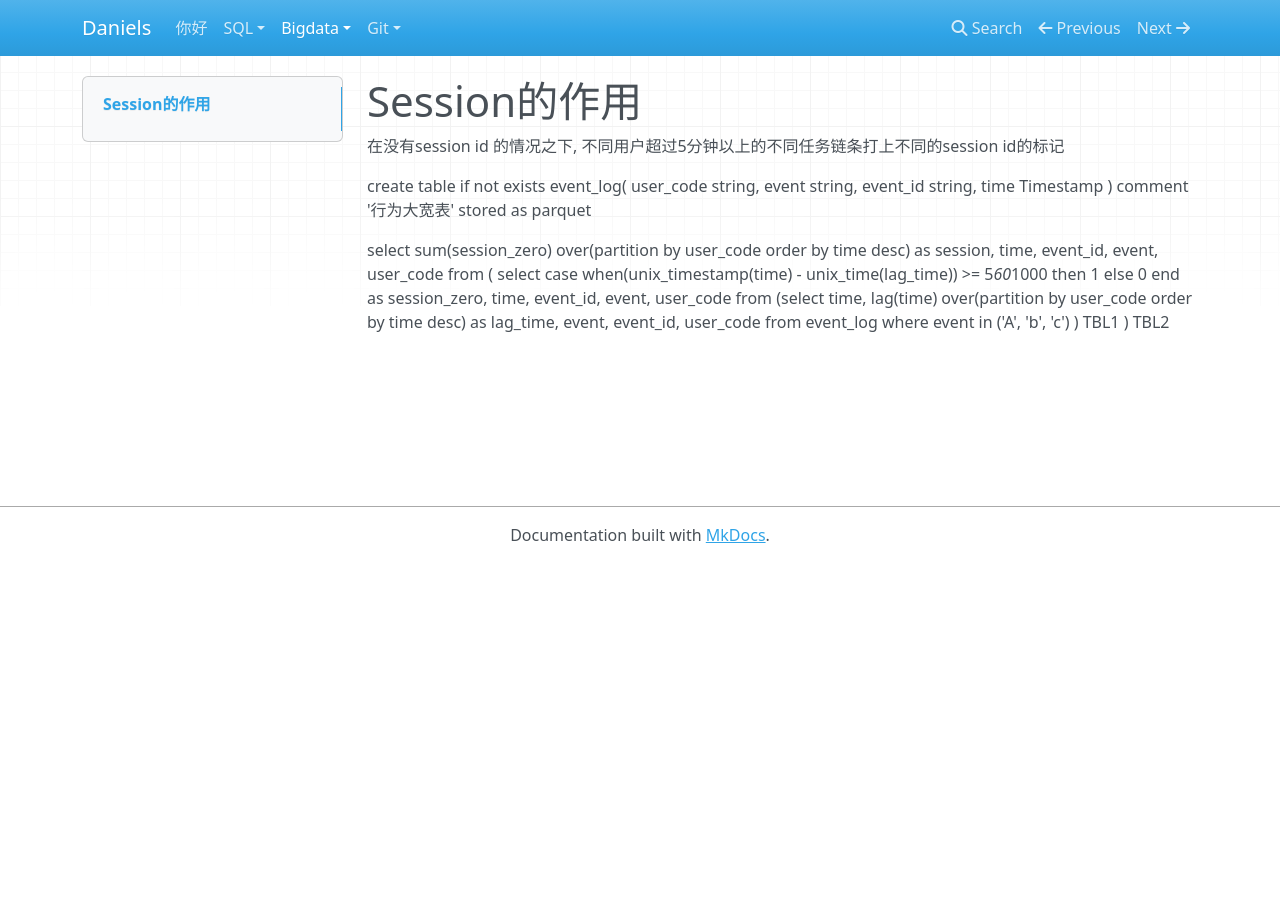
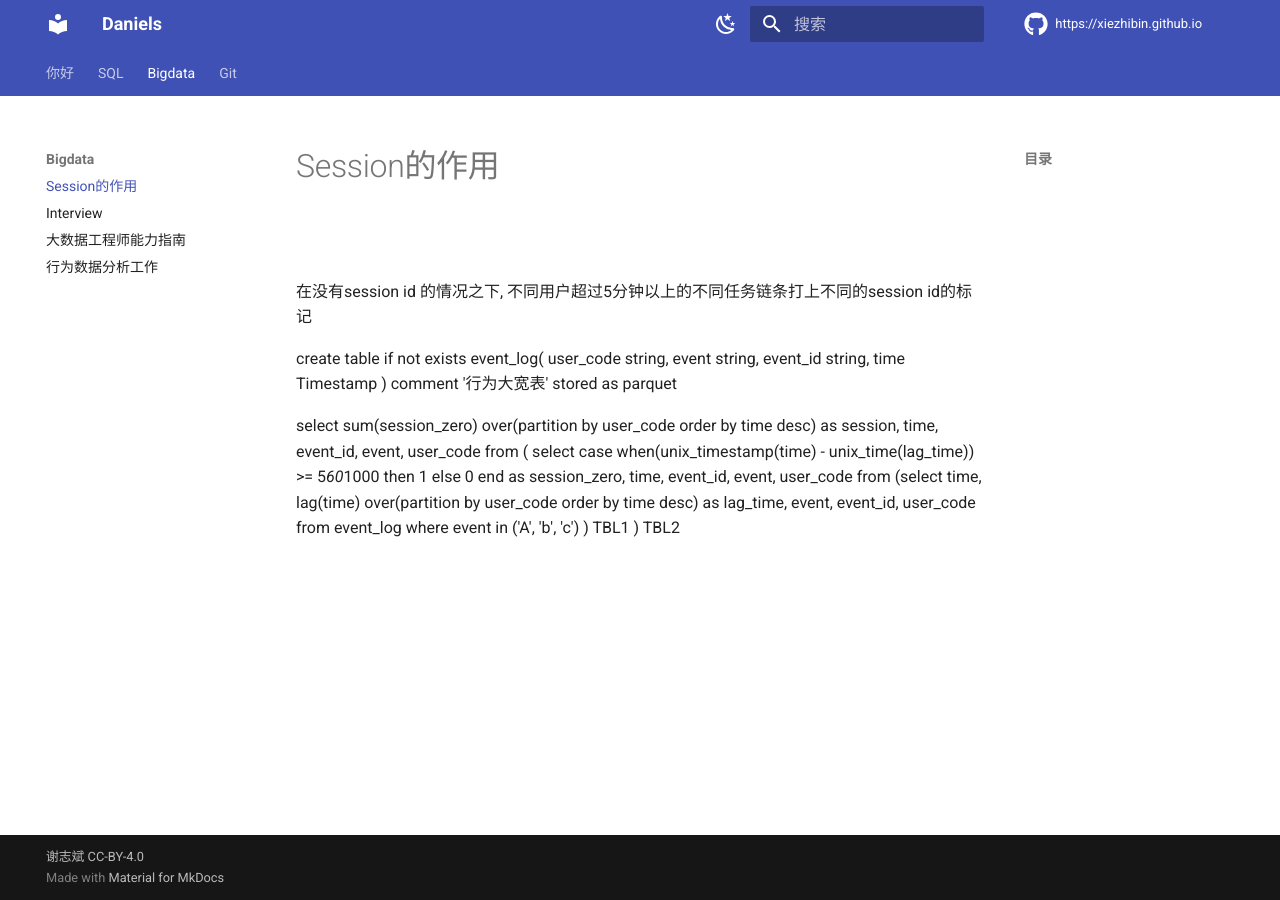
Before and after one commit to Xiezhibin/xiezhibin.github.io, an MkDocs documentation site: the page built from docs/bigdata/Session.md, in a window 1280 px wide. Built offline with MkDocs 1.6.1 and Material for MkDocs 9.7.7, drawn with Linux system fonts in a browser that asks for light colours; nearby versions of some CDN libraries.

Commit message:
20230407

```diff
--- a/mkdocs.yml
+++ b/mkdocs.yml
@@ -3,3 +3,81 @@
 site_url: https://xiezhibin.github.io
 site_author: 谢志斌
 site_description: 谢志斌的个人网站
+
+# [UI]
+## [top]
+theme:
+  name: material
+  palette:
+    - scheme: default # 日间模式
+      primary: indigo # 上方的
+      accent: orange # 链接等可交互元件的高亮色
+      toggle:
+        icon: material/weather-night # 图标
+        name: 切换至夜间模式 # 鼠标悬浮提示
+    - scheme: slate # 夜间模式
+      primary: indigo
+      accent: orange
+      toggle:
+        icon: material/weather-sunny
+        name: 切换至日间模式
+  features:
+    - navigation.tabs # 使用Tab来进行分类
+    - navigation.top # 返回顶部的按钮 在上滑时出现
+    - navigation.indexes # Tab会有一个index.md 而不是在打开Tab时打开第一篇文章
+    - navigation.expand # 打开Tab时左侧目录全部展开
+    - search.suggest # 搜索输入一些字母时推荐补全整个单词
+    - search.highlight # 搜索出的文章关键词加入高亮
+    - content.code.copy # 可以通过按钮复制代码
+  language: zh # 一些提示性的文字会变成中文
+  icon:
+    repo: fontawesome/brands/github
+edit_uri: edit/main/docs # 编辑按钮跳转的链接
+## [top-right corner]
+repo_url: https://xiezhibin.github.io # 右上角点击跳转的链接
+repo_name: https://xiezhibin.github.io # 右上角的名字
+## [bottom-left corner]
+copyright: 谢志斌 CC-BY-4.0 # 左下角的版权声明
+## [bottom-right corner]
+# extra:
+#   social: # icons
+#     - icon: fontawesome/brands/bilibili
+#       link: https://space.bilibili.com/24502827
+#       name: Bilibili | 我不是小杰 # 鼠标悬浮提示
+#     - icon: fontawesome/brands/github
+#       link: https://github.com/Yang-Xijie
+#       name: GitHub | Yang-Xijie
+
+
+# [Extensions]
+plugins:
+  - search: # 现在还不支持中文搜索 支持之后可以设置语言
+    # insider已经支持中文的分词搜索了 https://squidfunk.github.io/mkdocs-material/blog/2022/chinese-search-support/
+      lang:
+        - en
+        - ja
+  - tags # 给单篇文章添加标签 https://squidfunk.github.io/mkdocs-material/setup/setting-up-tags/?h=tags
+markdown_extensions:
+  - pymdownx.arithmatex: # latex支持
+      generic: true
+  - attr_list # 给图片后面添加{width="300"}设置大小
+  - toc:
+      permalink: true # 固定标题位置为当前位置
+  - pymdownx.highlight: # 代码块高亮
+      # linenums: true # 显示行号
+      # auto_title: true # 显示编程语言名称
+  - pymdownx.superfences # 代码块高亮插件
+  - meta # 支持Markdown文件上方自定义标题标签等
+  - admonition # https://squidfunk.github.io/mkdocs-material/reference/admonitions/#inline-blocks
+  - pymdownx.details # admonition需要
+
+extra_javascript:
+  # latex支持
+  # check https://squidfunk.github.io/mkdocs-material/reference/mathjax/?h=math for more information
+  # notice `curl https://polyfill.io/v3/polyfill.min.js?features=es6 > docs/mkdocs/javascripts/polyfill.min.js && curl https://cdn.jsdelivr.net/npm/mathjax@3/es5/tex-mml-chtml.js > docs/mkdocs/javascripts/tex-mml-chtml.js` not works... because there are other resources that need to load
+  - mkdocs/javascripts/mathjax.js
+  - https://polyfill.io/v3/polyfill.min.js?features=es6
+  - https://unpkg.com/mathjax@3/es5/tex-mml-chtml.js # https://cdn.bytedance.com/?query=mathjax&version=3.2.0
+extra_css:
+  - mkdocs/css/no-footer.css # 不使用底部的翻页
+  - mkdocs/css/unordered-list-symbols.css # multiplt unordered list symbols
```
